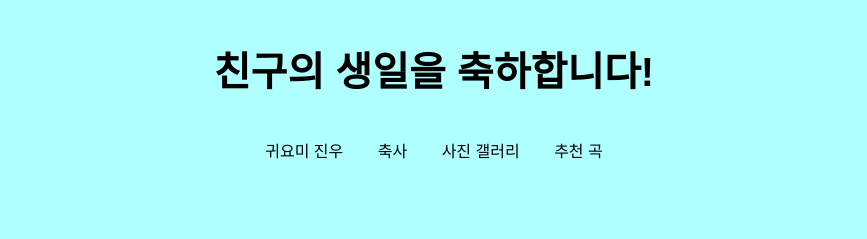
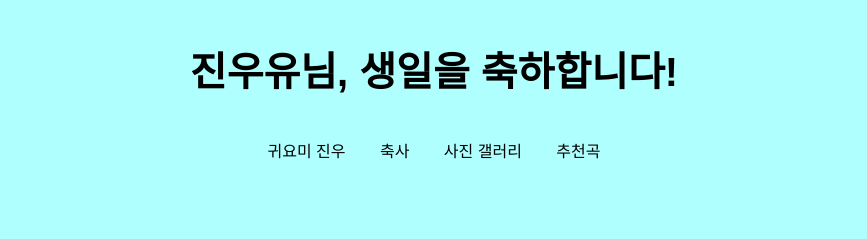
Before and after one commit to 01Sdev/jinwoosbirthday.com, a plain HTML site: page index.html in a window 1280 px wide. Shown: the top 239 px of the page, without its empty margins (206-1073 px from the left). Drawn offline with Linux system fonts and the light colour scheme.

Commit message:
index.html

```diff
--- a/index.html
+++ b/index.html
@@ -129,12 +129,12 @@
 </head>
 <body>
     <header>
-        <h1>친구의 생일을 축하합니다!</h1>
+        <h1>진우유님, 생일을 축하합니다!</h1>
         <nav>
             <a href="#video">귀요미 진우</a>
             <a href="#flashcards">축사</a>
             <a href="#gallery">사진 갤러리</a>
-            <a href="#recommendation">추천 곡</a>
+            <a href="#recommendation">추천곡</a>
         </nav>
     </header>
     <div class="container">
```
